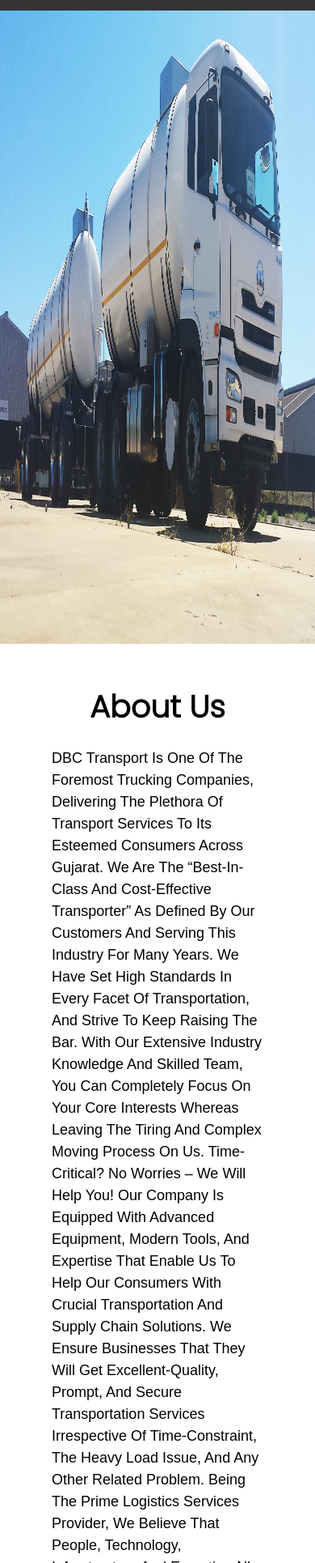
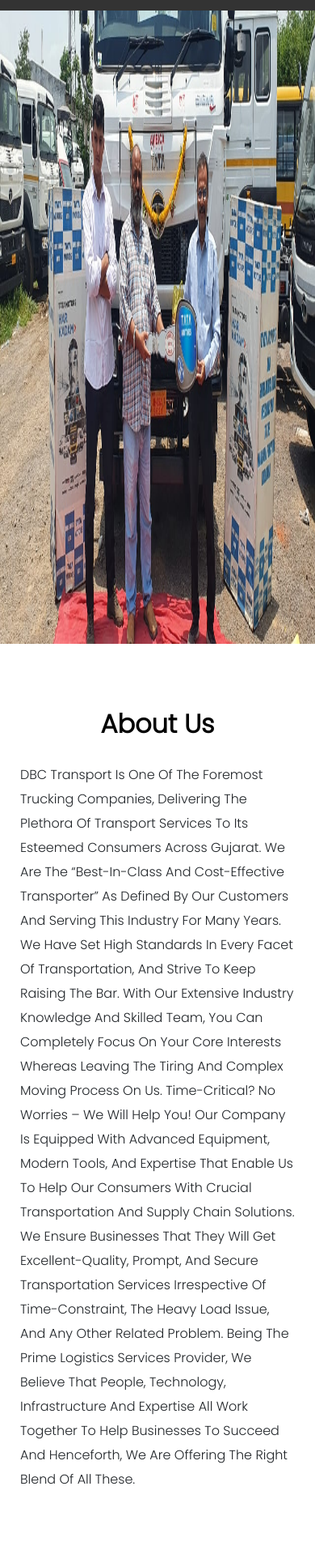
Before and after one commit to manav0117/dbc_transports, a plain HTML site: page index.html in a window 390 px wide. Shown: the part 49-1979 px from the top of the page at 81% size. Drawn offline with nearby package versions, Linux system fonts and the light colour scheme.

Commit message:
Add files via upload

```diff
--- a/index.html
+++ b/index.html
@@ -5,6 +5,7 @@
     <meta http-equiv="X-UA-Compatible" content="IE=edge" />
     <meta name="viewport" content="width=device-width, initial-scale=1.0" />
     <title>Document</title>
+    <link href="https://cdn.jsdelivr.net/npm/bootstrap@5.1.2/dist/css/bootstrap.min.css" rel="stylesheet" integrity="sha384-uWxY/CJNBR+1zjPWmfnSnVxwRheevXITnMqoEIeG1LJrdI0GlVs/9cVSyPYXdcSF" crossorigin="anonymous">
     <link
       rel="stylesheet"
       href="https://unpkg.com/swiper/swiper-bundle.min.css"
@@ -26,13 +27,13 @@
     <!-- header section starts  -->
 
     <header>
-      <div id="menu-bar" class="fas fa-bars"></div>
-      <a href="#" class="logo"><span>DBC</span>&nbsp;Transport</a>
-      <nav class="navbar">
-        <a href="index.html">home</a>
-        <a href="#services">services</a>
-        <a href="#contact">contact</a>
-        <a href="#about">About Us</a>
+      <div id="menu-bar"  class="fas fa-bars"></div>
+      <a href="#" class="logo"style="text-decoration: none;"><span style="text-decoration: none;">DBC</span>&nbsp;Transport</a>
+      <nav class="navbari">
+        <a href="index.html"style="text-decoration: none;">home</a>
+        <a href="#services"style="text-decoration: none;">services</a>
+        <a href="#contact"style="text-decoration: none;">contact</a>
+        <a href="#about"style="text-decoration: none;">About Us</a>
       </nav>
 
       <div class="icons">
@@ -46,7 +47,7 @@
     </header>
     <!-- home section ends -->
     <div class="hero-image">
-      <img src="hero.jpg" alt="" />
+      <img src="man-dad.jpeg" alt="" />
     </div>
  <!---  <div id="about">
       <h1>About Us</h1>
@@ -70,11 +71,13 @@
         the right blend of all these.
       </p>
     </div> -->
-    <div class="section">
+    <!---
+    <div class="section ">
       <div class="container">
         <div class="content-section">
           <div class="title">
             <h1>About Us</h1>
+
           </div>
           <div class="content">
             <p>DBC Transport is one of the foremost trucking companies, delivering the
@@ -94,17 +97,40 @@
               believe that people, technology, infrastructure and expertise all work
               together to help businesses to succeed and henceforth, we are offering
               the right blend of all these.</p>
-            <div class="button">
-              <a href="">Read More</a>
-            </div>
+
           </div>
 
         </div>
-        <div class="image-section">
-          <img src="hero.jpg">
-        </div>
+
       </div>
     </div>
+  -->
+  <div class="row featurette">
+    <div class="col-md-7">
+      <h2 class="featurette-heading" style="margin-top: 10rem; text-align: center; font-family: 'Poppins', sans-serif; color: black; font-size: 4rem; font-weight: bolder;">About Us <span class="text-muted"></span></h2>
+      <p class="lead" style="font-size: 2rem;  font-family: 'Poppins', sans-serif;">DBC Transport is one of the foremost trucking companies, delivering the
+        plethora of transport services to its esteemed consumers across Gujarat.
+        We are the “best-in-class and cost-effective transporter” as defined by
+        our customers and serving this industry for many years. We have set high
+        standards in every facet of transportation, and strive to keep raising
+        the bar. With our extensive industry knowledge and skilled team, you can
+        completely focus on your core interests whereas leaving the tiring and
+        complex moving process on us. Time-critical? No worries – We will
+        help you! Our company is equipped with advanced equipment, modern tools,
+        and expertise that enable us to help our consumers with crucial
+        transportation and supply chain solutions. We ensure businesses that
+        they will get excellent-quality, prompt, and secure transportation
+        services irrespective of time-constraint, the heavy load issue, and any
+        other related problem. Being the prime logistics services provider, we
+        believe that people, technology, infrastructure and expertise all work
+        together to help businesses to succeed and henceforth, we are offering
+        the right blend of all these.</p></p>
+    </div>
+    <div class="col-md-5">
+      <img src="hero.jpg" class="bd-placeholder-img bd-placeholder-img-lg featurette-image img-fluid mx-auto me-auto" style="text-align: center; margin-bottom: 10rem; position: relative; top:20%; border-radius: 50px;" width="100%" height="100%" xmlns="http://www.w3.org/2000/svg" role="img" aria-label="Placeholder: 500x500" preserveAspectRatio="xMidYMid slice" focusable="false"><title></title><rect width="100%" height="100%" fill="#eee"></rect><text x="50%" y="50%" fill="#aaa" dy=".3em"></text>
+
+    </div>
+  </div>
 
 
     <!--Services section starts-->
@@ -302,5 +328,6 @@
     <script>
       AOS.init();
     </script>
+     <script src="https://cdn.jsdelivr.net/npm/bootstrap@5.1.2/dist/js/bootstrap.bundle.min.js" integrity="sha384-kQtW33rZJAHjgefvhyyzcGF3C5TFyBQBA13V1RKPf4uH+bwyzQxZ6CmMZHmNBEfJ" crossorigin="anonymous"></script>
   </body>
 </html>
--- a/style.css
+++ b/style.css
@@ -87,13 +87,13 @@ header .logo span{
   color:var(--orange);
 }
 
-header .navbar a{
+header .navbari a{
   color:#fff;
   font-size: 2rem;
   margin:0 .8rem;
 }
 
-header .navbar a:hover{
+header .navbari a:hover{
   color:var(--orange);
 }
 
@@ -496,7 +496,7 @@ footer{
     }
 
 
-    header .navbar{
+    header .navbari{
       position: absolute;
       top:100%; right:0; left: 0;
       background: #333;
@@ -505,11 +505,11 @@ footer{
       clip-path: polygon(0 0, 100% 0, 100% 0, 0 0);
     }
 
-    header .navbar.active{
+    header .navbari.active{
       clip-path: polygon(0 0, 100% 0, 100% 100%, 0 100%);
     }
 
-    header .navbar a{
+    header .navbari.active a{
       display: block;
       border-radius: .5rem;
       padding:1.5rem;
```
Also changed, not shown: man-dad.jpeg (added).
